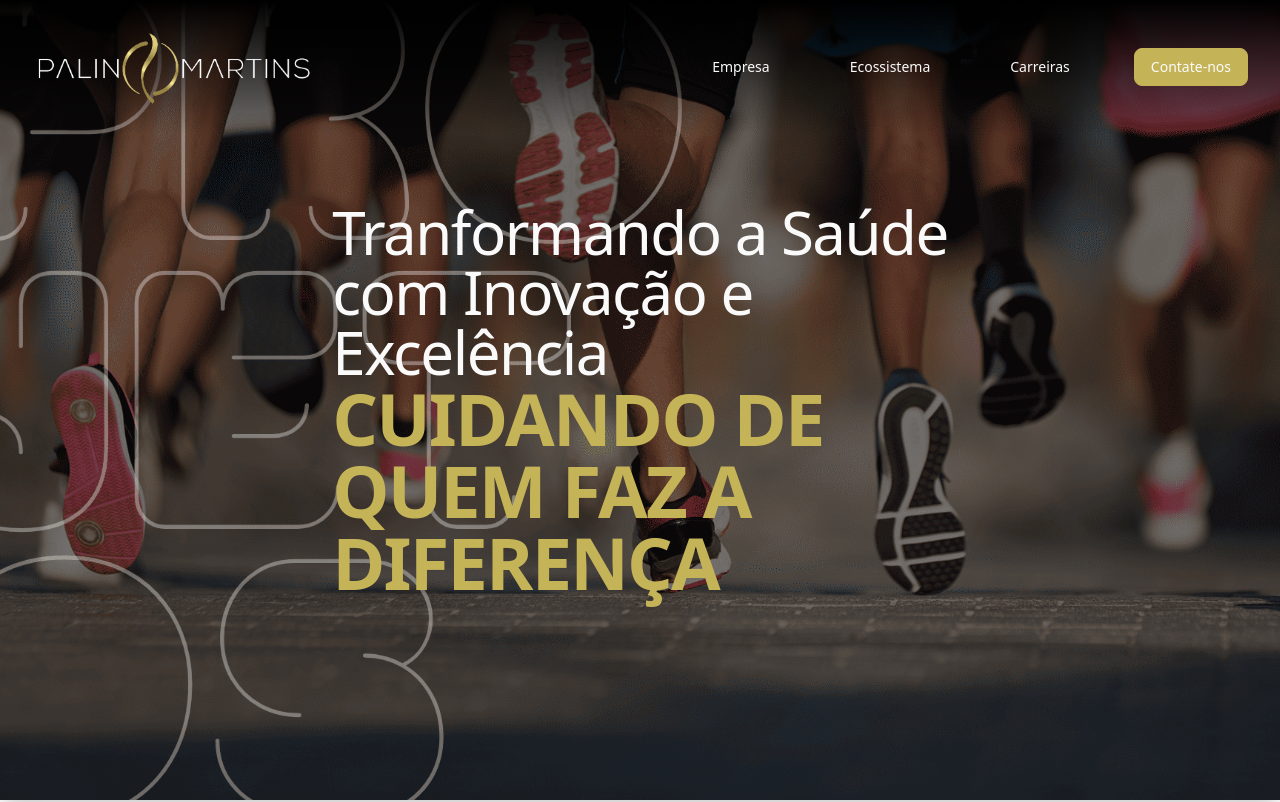
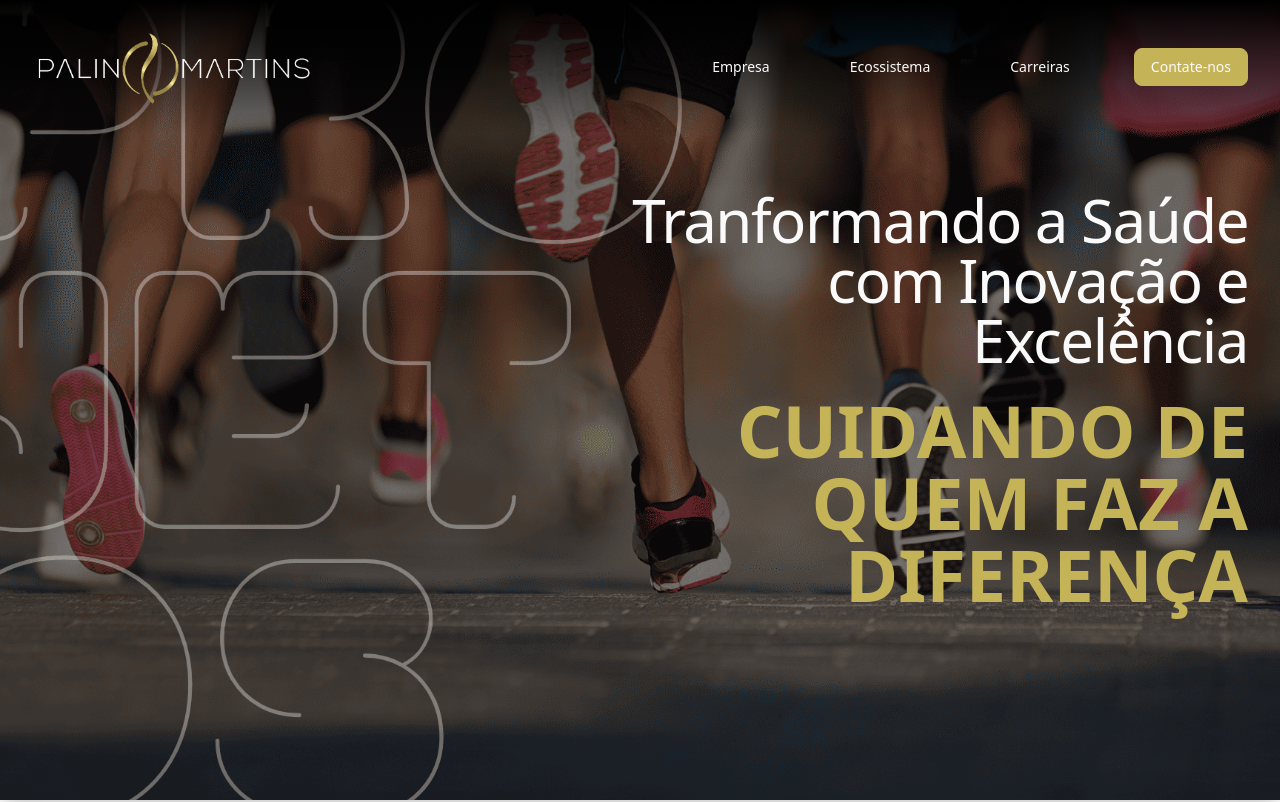
Before and after one commit to igornicoletti/react-group-palin, a React (Vite) app: page / in a window 1280 px wide. Shown: the top 802 px of the page. Built offline with nearby package versions, Linux system fonts and the light colour scheme.

Commit message:
Refactor partners and footer components

```diff
--- a/src/pages/HeroBanner.tsx
+++ b/src/pages/HeroBanner.tsx
@@ -1,14 +1,14 @@
 export const HeroBanner = () => {
   return (
-    <div className="relative h-full min-h-screen grid items-center justify-center shadow-xl sm:overflow-hidden">
+    <div className="relative h-full min-h-screen flex items-center justify-end shadow-xl sm:overflow-hidden">
       <div className="absolute inset-0">
         <img alt="" src="/images/palin-martins-banner.png" className="size-full object-cover object-left" />
       </div>
-      <div className="relative w-full max-w-7xl mx-auto p-6">
-        <h1 className="tracking-tight text-3xl md:text-5xl lg:text-6xl text-dracula-white">
+      <div className="relative mx-auto w-full max-w-7xl p-6 lg:px-8">
+        <h1 className="text-right pb-6 tracking-tight text-3xl md:text-5xl lg:text-6xl text-dracula-white">
           Tranformando a Saúde <br /> com Inovação e <br /> Excelência
         </h1>
-        <h1 className="font-bold tracking-tight text-4xl md:text-6xl lg:text-7xl text-dracula-main uppercase">
+        <h1 className="font-bold text-right text-4xl md:text-6xl lg:text-7xl text-dracula-main uppercase">
           <span className="block ">Cuidando de <br /> quem faz a <br /> diferença</span>
         </h1>
       </div>
```
